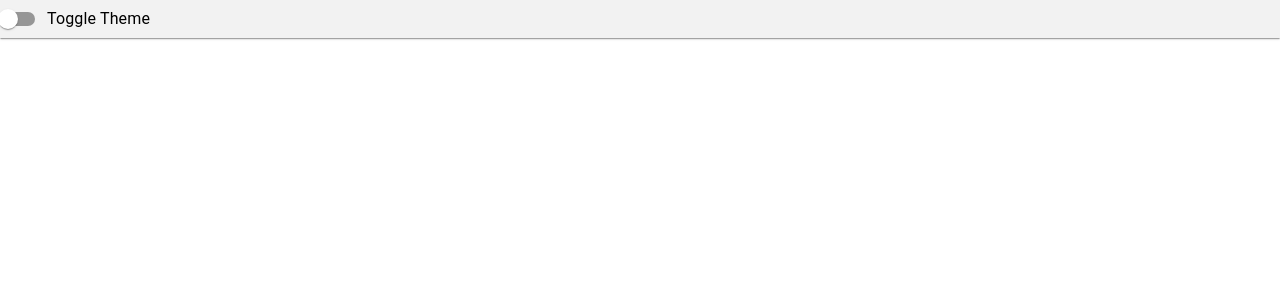
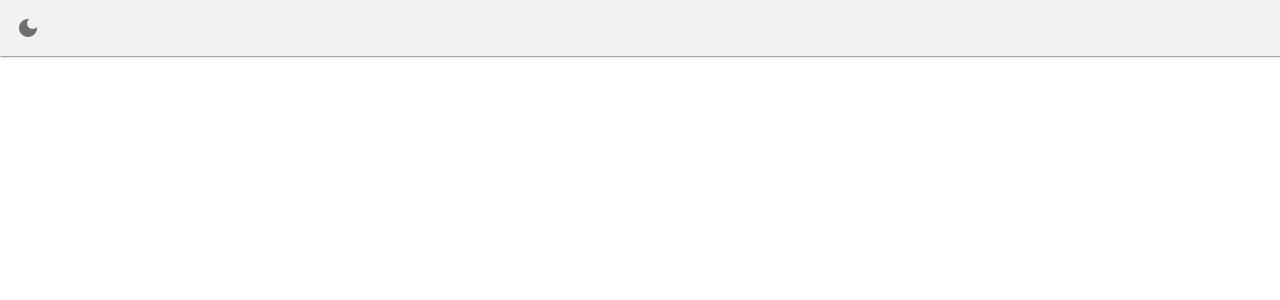
Before and after one commit to ShibouDev/remanga_redux, a React (Create React App) app: page / in a window 1280 px wide. Shown: the top 300 px of the page. Built offline with nearby package versions, Linux system fonts and the light colour scheme.

Commit message:
add change theme

```diff
--- a/package.json
+++ b/package.json
@@ -5,6 +5,7 @@
   "dependencies": {
     "@emotion/react": "^11.10.0",
     "@emotion/styled": "^11.10.0",
+    "@mui/icons-material": "^5.10.2",
     "@mui/material": "^5.10.2",
     "@reduxjs/toolkit": "^1.8.5",
     "@testing-library/jest-dom": "^5.16.5",
--- a/src/components/Header/Header.jsx
+++ b/src/components/Header/Header.jsx
@@ -1,31 +1,35 @@
 import { useSelector, useDispatch } from 'react-redux';
 import { ThemeProvider } from '@mui/material/styles';
-import {FormGroup, FormControlLabel, Switch, CardHeader, Paper} from "@mui/material"
+import {FormGroup, Paper, IconButton} from "@mui/material"
+import DarkModeIcon from '@mui/icons-material/DarkMode';
+import FlareIcon from '@mui/icons-material/Flare';
 import { darkTheme, lightTheme } from '../theme/theme';
 import { toggleTheme } from '../theme/themeSlice';
 export const Header = () => {
 const theme = useSelector((state) => state.theme);
+console.log(theme)
 const dispatch = useDispatch();
 const ToggleSwitch  = () => {
+    if(theme.darkTheme == false){
+        return(
+            <FormGroup>
+              <IconButton aria-label='theme'
+              onClick={() => dispatch(toggleTheme())}>
+                <DarkModeIcon/>
+              </IconButton>
+            </FormGroup>
+        )
+    }
+   else{
     return(
-             <div
-        style={{
-
-        }}
-      >
         <FormGroup>
-          <FormControlLabel
-            control={
-              <Switch
-                checked={theme.darkTheme}
-                onChange={() => dispatch(toggleTheme())}
-              />
-            }
-            label="Toggle Theme"
-          />
+          <IconButton aria-label='theme'
+          onClick={() => dispatch(toggleTheme())}>
+            <FlareIcon/>
+          </IconButton>
         </FormGroup>
-      </div>
     )
+   }
 };
     return(
         <ThemeProvider theme={theme.darkTheme ? darkTheme : lightTheme}>
@@ -33,6 +37,7 @@ const ToggleSwitch  = () => {
             width: '100%',
             display: 'flex',
             borderRadius: '0',
+            padding: 8,
         }}>
         <ToggleSwitch />
         </Paper>
```
Also changed, not shown: 1 other file (tests, documents, lock files or other folders).
